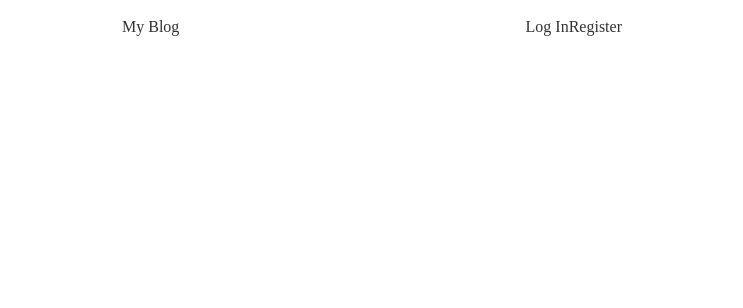
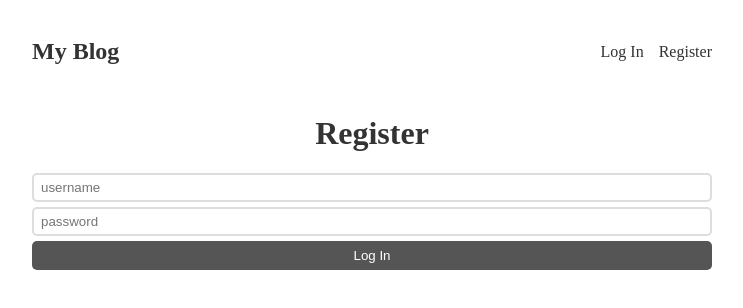
Before and after one commit to binay-das/blog-app-fullstack, a React (Vite) app in the folder frontend/: page /register in a window 1280 px wide. Shown: the top 308 px of the page, without its empty margins (268-1011 px from the left). Built offline with nearby package versions, Linux system fonts and the light colour scheme.

Commit message:
Frontend setup done

```diff
--- a/frontend/package.json
+++ b/frontend/package.json
@@ -11,7 +11,8 @@
   },
   "dependencies": {
     "react": "^18.3.1",
-    "react-dom": "^18.3.1"
+    "react-dom": "^18.3.1",
+    "react-router-dom": "^6.26.2"
   },
   "devDependencies": {
     "@eslint/js": "^9.9.0",
--- a/frontend/src/App.css
+++ b/frontend/src/App.css
@@ -40,22 +40,99 @@
 .read-the-docs {
   color: #888;
 } */
-
+* {
+  box-sizing: border-box;
+}
 body {
   color: #333;
 }
+img {
+  max-width: 100%;
+}
 main {
   padding: 10px;
-  max-width: 500px;
+  max-width: 700px;
   margin: 0 auto;
 }
 
 header {
   display: flex;
   justify-content: space-between;
+  align-items: center;
+  margin-top: 20px;
+  margin-bottom: 50px;
 }
 
 header a {
   text-decoration: none;
   color: inherit;
 }
+
+header .logo {
+  font-weight: bold;
+  font-size: 1.5rem;
+}
+
+header nav {
+  display: flex;
+  gap: 15px;
+}
+
+.post {
+  display: grid;
+  grid-template-columns: 0.9fr 1.1fr;
+  gap: 20px;
+  margin-bottom: 30px;
+}
+
+.post .texts h2 {
+  margin: 0;
+  font-size: 1.8rem;
+}
+
+.post .info {
+  margin: 6px 0;
+  color: #888;
+  font-size: 0.7rem;
+  font-weight: bold;
+  display: flex;
+  gap: 10px;
+}
+
+.post .info .author {
+  color: #333;
+  text-decoration: none;
+}
+
+.post .summary {
+  margin: 10px 0;
+  line-height: 1.4rem;
+}
+
+.login, .regsiter {
+  max-width: 400px;
+  margin: 0 auto;
+}
+
+input {
+  display: block;
+  margin-bottom: 5px;
+  width: 100%;
+  padding: 5px 7px;
+  border: 2px solid #ddd;
+  border-radius: 5px;
+}
+
+button {
+  width: 100%;
+  display: block;
+  background-color: #555;
+  color: #fff;
+  border: none;
+  border-radius: 5px;
+  padding: 7px 0;
+}
+
+form h1 {
+  text-align: center;
+}
--- a/frontend/src/App.jsx
+++ b/frontend/src/App.jsx
@@ -1,18 +1,32 @@
 
 import './App.css'
+import Header from './Header'
+import Layout from './Layout';
+import IndexPage from './pages/IndexPage';
+import LogInPage from './pages/LogInPage';
+import RegisterPage from './pages/RegisterPage';
+import Post from './Post'
+import { Route, Routes } from 'react-router-dom';
 
 function App() {
   return (
     <>
-      <main>
-        <header>
-          <a href="" className='logo'>My Blog</a>
-          <nav>
-            <a href="">Log In</a>
-            <a href="">Register</a>
-          </nav>
-        </header>
-      </main>
+      <Routes>
+        <Route path='/' element={<Layout />}>
+        <Route index element={
+          <IndexPage />
+        } />
+
+        <Route path='/login' element={
+          <LogInPage />
+        } />
+
+        <Route path='/register' element={
+          <RegisterPage />
+        } />
+        </Route>
+      </Routes>
+
     </>
   )
 }
--- /dev/null
+++ b/frontend/src/Header.jsx
@@ -0,0 +1,13 @@
+import { Link } from "react-router-dom";
+
+export default function Header() {
+    return(
+        <header>
+          <Link to="/" className='logo'>My Blog</Link>
+          <nav>
+            <Link to="/login">Log In</Link>
+            <Link to="/register">Register</Link>
+          </nav>
+        </header>
+    );
+}
--- /dev/null
+++ b/frontend/src/Layout.jsx
@@ -0,0 +1,11 @@
+import { Outlet } from "react-router-dom";
+import Header from "./Header";
+
+export default function Layout() {
+    return(
+        <main>
+            <Header />
+            <Outlet />
+        </main>
+    );
+}
--- /dev/null
+++ b/frontend/src/Post.jsx
@@ -0,0 +1,18 @@
+export default function Post() {
+    return(
+        <div className="post">
+          <div className="image">
+          <img src="https://cdn.pixabay.com/photo/2018/05/11/08/34/sky-3389832_1280.jpg" alt="" />
+          </div>
+
+          <div className="texts">
+            <h2>Full-house battery backup coming soonp</h2>
+            <p className="info">
+              <a href="" className='author'>Binay</a>
+              <time datetime="">14-09-2024</time>
+            </p>
+            <p className='summary'>Lorem ipsum dolor sit amet consectetur, adipisicing elit. Dolorum ipsam voluptatem, ducimus cumque dolorem sit eaque deserunt facere vel iste et quidem libero qui quasi repellat velit recusandae sunt ipsa!</p>
+          </div>
+        </div>
+    );
+}
--- a/frontend/src/main.jsx
+++ b/frontend/src/main.jsx
@@ -2,9 +2,13 @@ import { StrictMode } from 'react'
 import { createRoot } from 'react-dom/client'
 import App from './App.jsx'
 import './index.css'
+import { BrowserRouter } from 'react-router-dom'
 
 createRoot(document.getElementById('root')).render(
   <StrictMode>
-    <App />
+    <BrowserRouter>
+      <App />
+    </BrowserRouter>
+
   </StrictMode>,
 )
--- /dev/null
+++ b/frontend/src/pages/IndexPage.jsx
@@ -0,0 +1,11 @@
+import Post from "../Post";
+
+export default function IndexPage() {
+    return(
+        <>
+            <Post />
+            <Post />
+            <Post />
+        </>
+    );
+}
--- /dev/null
+++ b/frontend/src/pages/LogInPage.jsx
@@ -0,0 +1,13 @@
+export default function LogInPage() {
+    return (
+        <>
+            <form className="login">
+            <h1>Log In</h1>
+                <input type="text" placeholder="username" />
+                <input type="password" placeholder="password" />
+
+                <button>Log In</button>
+            </form>
+        </>
+    );
+}
--- /dev/null
+++ b/frontend/src/pages/RegisterPage.jsx
@@ -0,0 +1,13 @@
+export default function RegisterPage() {
+    return(
+        <>
+            <form className="register">
+            <h1>Register</h1>
+                <input type="text" placeholder="username"/>
+                <input type="password" placeholder="password"/>
+
+                <button>Log In</button>
+            </form>
+        </>
+    );
+}
```
Also changed, not shown: 1 other file (tests, documents, lock files or other folders).
